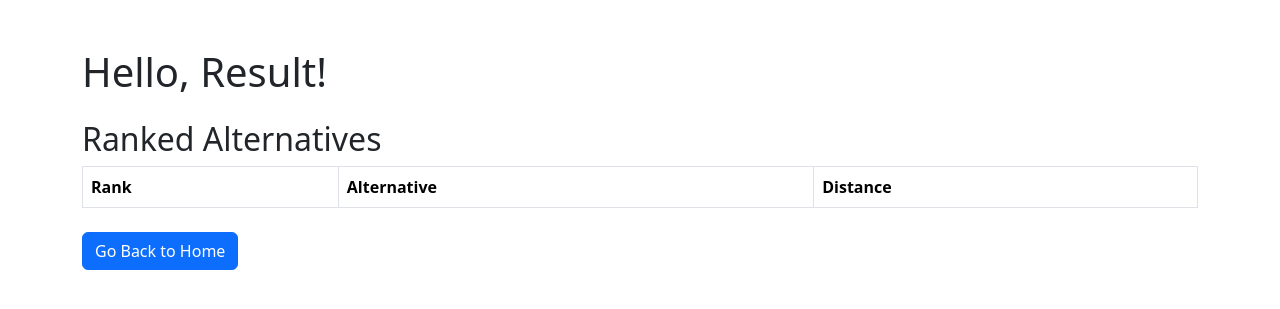
After one commit to hafidhmuhammadakbar/spk-fuzzy-topsis, a Flask app: template templates/result-fuzzy.html in a window 1280 px wide. The commit adds this page. Shown: the top 309 px of the page. Run offline with Flask 3, Linux system fonts and the light colour scheme; the template is opened without the code that fills it, so the values that code supplies are empty.

Commit message:
add a backbone for frontend

```diff
--- a/app.py
+++ b/app.py
@@ -1,4 +1,5 @@
-from flask import Flask, render_template
+from flask import Flask, render_template, request
+import numpy as np
 from src import fuzzy_topsis as ft
 
 app = Flask(__name__)
@@ -11,5 +12,55 @@ def home():
 def fuzzy():
     return render_template('fuzzy.html')
 
+@app.route('/fuzzy', methods=['POST'])
+def fuzzy_post():
+    # Log the entire form data for debugging
+    app.logger.info(request.form)
+
+    # Determine the number of decision makers based on submitted data
+    num_dm = 0
+    criteria_name_length = len(ft.name_criteria())
+
+    for key, value in request.form.items():
+        if key.startswith('decisionMaker') and key.endswith('Criteria1'):
+            num_dm += 1
+
+    print(f"Number of decision makers: {num_dm}")
+
+    if num_dm <= 0:
+        return "Error: Invalid number of decision makers submitted", 400
+
+    dm_criteria_input = np.zeros((num_dm, criteria_name_length))
+
+    for i in range(num_dm):
+        for j in range(criteria_name_length):
+            dm_criteria_input[i][j] = int(request.form.get(f'decisionMaker{i+1}Criteria{j+1}', 0))
+
+    # Load the data
+    data = ft.load_variable()
+
+    # Get the normalized matrix
+    normalized_matrix = ft.get_normalize(data)
+
+    dm_criteria = ft.build_dm_criteria(dm_criteria_input, num_dm)
+
+    aggregated_criteria = ft.build_aggregate_dm_criteria(dm_criteria)
+
+    weighted_normalized_matriks = ft.weighted_normalized_matrix(normalized_matrix, aggregated_criteria)
+
+    fpis, fnis = ft.get_fpis_fnis(weighted_normalized_matriks, ft.variable_info())
+
+    distance_fpis, distance_fnis = ft.get_distance_from_fpis_fnis(weighted_normalized_matriks, fpis, fnis)
+
+    closest_distance = ft.get_closest_distance(distance_fpis, distance_fnis)
+
+    name_alternatives = ft.name_alternatives()
+
+    sorted_alternatives = sorted(range(len(closest_distance)), key=lambda k: closest_distance[k], reverse=True)
+
+    length = len(closest_distance)
+
+    return render_template('result-fuzzy.html', closest_distance=closest_distance, sorted_alternatives=sorted_alternatives, name_alternatives=name_alternatives, length=length)
+
 if __name__ == '__main__':
     app.run(debug=True)
--- /dev/null
+++ b/templates/result-fuzzy.html
@@ -0,0 +1,43 @@
+<!doctype html>
+<html lang="en">
+<head>
+  <meta charset="utf-8">
+  <meta name="viewport" content="width=device-width, initial-scale=1">
+  <title>Fuzzy TOPSIS Result</title>
+  <link href="https://cdn.jsdelivr.net/npm/bootstrap@5.3.3/dist/css/bootstrap.min.css" rel="stylesheet">
+</head>
+<body>
+  <div class="container mt-5">
+    <h1>Hello, Result!</h1>
+
+    <div class="mt-4">
+      <h2>Ranked Alternatives</h2>
+      <table class="table table-bordered">
+        <thead>
+          <tr>
+            <th>Rank</th>
+            <th>Alternative</th>
+            <th>Distance</th>
+          </tr>
+        </thead>
+        <tbody>
+          {% for i in range(length) %}
+          <tr>
+            <td>{{ i + 1 }}</td>
+            <td>{{ name_alternatives[sorted_alternatives[i]] }}</td>
+            <td>{{ closest_distance[sorted_alternatives[i]] }}</td> <!-- Corrected line -->
+          </tr>
+          {% endfor %}
+        </tbody>
+      </table>
+    </div>
+
+    <div class="mt-4">
+      <a href="{{ url_for('home') }}" class="btn btn-primary">Go Back to Home</a>
+    </div>
+
+  </div>
+
+  <script src="https://cdn.jsdelivr.net/npm/bootstrap@5.3.3/dist/js/bootstrap.bundle.min.js" integrity="sha384-YvpcrYf0tY3lHB60NNkmXc5s9fDVZLESaAA55NDzOxhy9GkcIdslK1eN7N6jIeHz" crossorigin="anonymous"></script>
+</body>
+</html>
```
Also changed, not shown: templates/fuzzy.html (+37 -11 lines).
